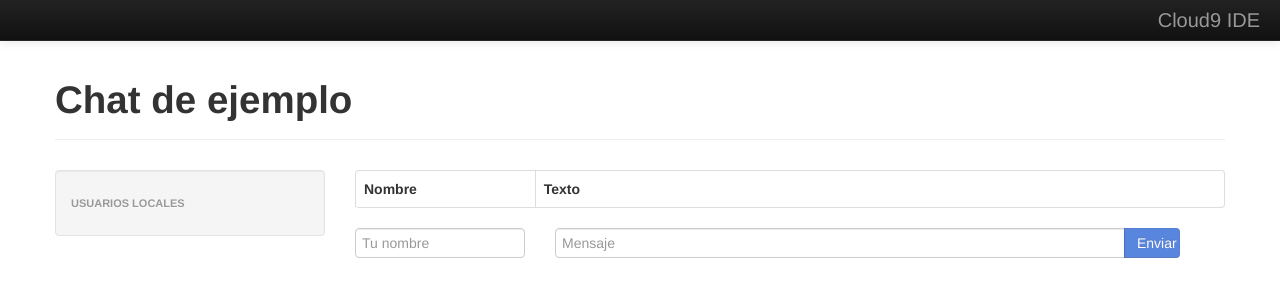
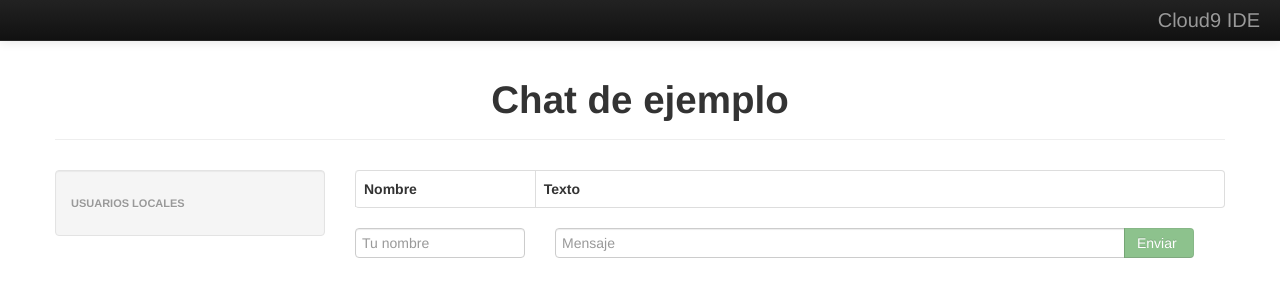
Before and after one commit to cmav21/chatNode, a website: page client/index.html in a window 1280 px wide. Drawn offline with nearby package versions, Linux system fonts and the light colour scheme; no server answers.

Commit message:
add estilos

```diff
--- /dev/null
+++ b/client/css/estilos.css
@@ -0,0 +1,3 @@
+.title {
+    text-align: center;
+}
--- a/client/index.html
+++ b/client/index.html
@@ -5,6 +5,7 @@
     <meta name="viewport" content="width=device-width, initial-scale=1.0">
     <link rel="stylesheet" href="/css/bootstrap.min.css">
     <link rel="stylesheet" href="/css/bootstrap-responsive.min.css">
+    <link rel="stylesheet" href="./css/estilos.css">
     <style>
       body {
         padding-top: 60px;
@@ -54,7 +55,7 @@
           </div>
         </div>
       </div>
-      <div class="page-header">
+      <div class="page-header title">
         <h1>Chat de ejemplo</h1>
       </div>
       <div class="row">
@@ -85,7 +86,7 @@
               <div class="span2"><input type="text" class="input-block-level" ng-model="name" ng-change="setName()" placeholder="Tu nombre"></div>
               <div class="input-append span7">
                 <input type="text" class="span6" ng-model="text" placeholder="Mensaje">
-                <input type="submit" class="span1 btn btn-primary" value="Enviar" ng-disabled="!text">
+                <input type="submit" class=" btn btn-success enviar" value="Enviar " ng-disabled="!text">
               </div>
             </form>
           </div>
```
